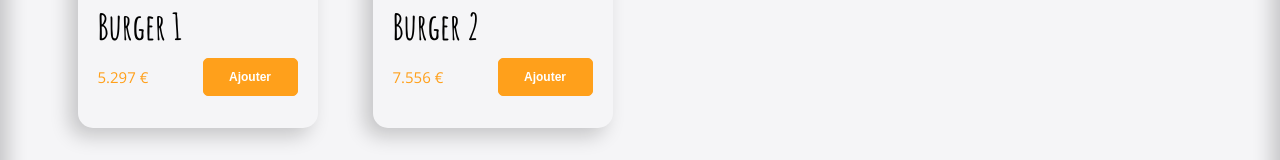
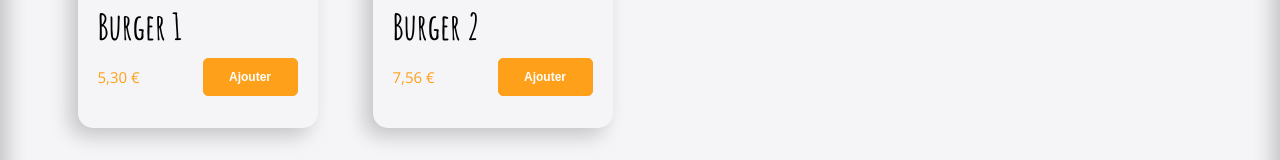
Before and after one commit to yoannlg/site-react-training, a React (Vite) app: page /order/1 in a window 1280 px wide. Shown: the part 353-513 px from the top of the page. Built offline with nearby package versions, Linux system fonts and the light colour scheme; the HTML template or start-up script is replaced by a standard one.

Commit message:
✨ F05: Card > gestion affichage prix avec virgule et arrondis

```diff
--- a/src/components/pages/order/main/Menu.jsx
+++ b/src/components/pages/order/main/Menu.jsx
@@ -3,18 +3,27 @@ import { fakeMenu1, fakeMenu2 } from "../../../../fakeData/fakeMenu";
 import Card from "../../../reusable-ui/Card";
 import styled from "styled-components";
 import { theme } from "../../../../theme";
+import {
+  formatPrice,
+  replaceFrenchCommaWithDot,
+} from "../../../../utils/maths";
 
 export default function Menu() {
   //state
   const [menu, setMenu] = useState(fakeMenu1);
 
+  //comportement
+  const priceFinalFormat = (price) => {
+    let finalPrice = replaceFrenchCommaWithDot(price);
+    return (finalPrice = formatPrice(finalPrice));
+  };
   return (
     <MenuStyled>
       {menu.map((menu) => (
         <Card
           key={menu.id}
           title={menu.title}
-          price={menu.price}
+          price={priceFinalFormat(menu.price)}
           img={menu.imageSource}
           /*IDENTIQUE AVEC LE DESTRUCTURING
           mais ils faut que les clé de l'objet soit les même que les props
--- a/src/components/reusable-ui/Card.jsx
+++ b/src/components/reusable-ui/Card.jsx
@@ -8,7 +8,7 @@ export default function Card({ title, img, price, ...others }) {
       <div className="info">
         <h1 className="nom">{title}</h1>
         <div className="detail">
-          <p>{price} €</p>
+          <p>{price}</p>
           <button>Ajouter</button>
         </div>
       </div>
```
